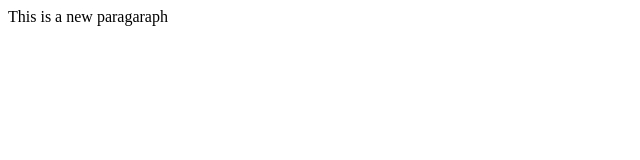
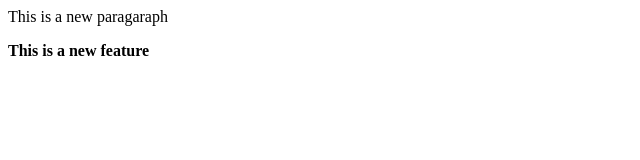
Before and after one commit to Saikumar1515/Localrepo, a plain HTML site: page index.html in a window 1280 px wide. Shown: the whole page, without its empty margins (0-640 px from the left). Drawn offline with Linux system fonts and the light colour scheme.

Commit message:
add new feature

```diff
--- a/index.html
+++ b/index.html
@@ -1 +1,2 @@
 <p> This is a new paragaraph </p>
+<b> This is a new feature </b>
```
